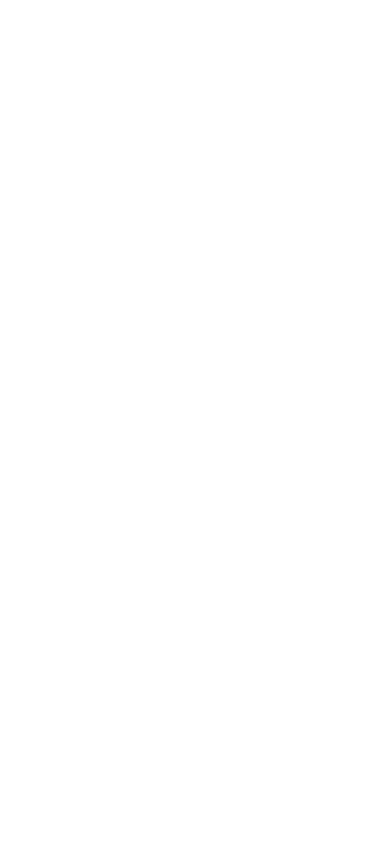
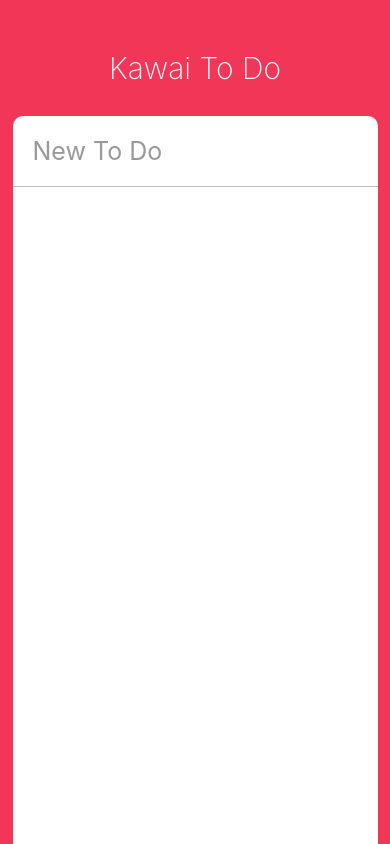
Before and after one commit to ohcmadah/kawai-todo, a React Native app: screen / in a window 390 px wide. Built offline with nearby package versions, Linux system fonts and the light colour scheme.

Commit message:
Saving To Dos

```diff
--- a/App.js
+++ b/App.js
@@ -11,6 +11,45 @@
 } from "react-native";
 import { AppLoading } from "expo";
 import ToDo from "./ToDo";
+import "react-native-get-random-values";
+import { v4 as uuidv4 } from "uuid";
+
+const seed = () => {
+  const one = Math.floor((Math.random() * 100) / 3.92);
+  const two = Math.floor((Math.random() * 100) / 3.92);
+  const three = Math.floor((Math.random() * 100) / 3.92);
+  const four = Math.floor((Math.random() * 100) / 3.92);
+  const five = Math.floor((Math.random() * 100) / 3.92);
+  const six = Math.floor((Math.random() * 100) / 3.92);
+  const seven = Math.floor((Math.random() * 100) / 3.92);
+  const eight = Math.floor((Math.random() * 100) / 3.92);
+  const nine = Math.floor((Math.random() * 100) / 3.92);
+  const ten = Math.floor((Math.random() * 100) / 3.92);
+  const eleven = Math.floor((Math.random() * 100) / 3.92);
+  const twelve = Math.floor((Math.random() * 100) / 3.92);
+  const thirteen = Math.floor((Math.random() * 100) / 3.92);
+  const fourteen = Math.floor((Math.random() * 100) / 3.92);
+  const fifteen = Math.floor((Math.random() * 100) / 3.92);
+  const sixteen = Math.floor((Math.random() * 100) / 3.92);
+  return [
+    one,
+    two,
+    three,
+    four,
+    five,
+    six,
+    seven,
+    eight,
+    nine,
+    ten,
+    eleven,
+    twelve,
+    thirteen,
+    fourteen,
+    fifteen,
+    sixteen,
+  ];
+};
 
 const { height, width } = Dimensions.get("window");
 
@@ -18,12 +57,13 @@
   state = {
     newToDo: "",
     loadedToDos: false,
+    toDos: {},
   };
   componentDidMount = () => {
     this._loadToDos();
   };
   render() {
-    const { newToDo, loadedToDos } = this.state;
+    const { newToDo, loadedToDos, toDos } = this.state;
     if (!loadedToDos) {
       return <AppLoading />;
     }
@@ -36,13 +76,16 @@
             style={styles.input}
             placeholder={"New To Do"}
             value={newToDo}
-            onChangeText={this._controlNewToDo}
+            onChangeText={this._controlNewTodo}
             placeholderTextColor={"#999"}
             returnKeyType={"done"}
             autoCorrect={false} //자동수정 방지
+            onSubmitEditing={this._addToDo}
           />
           <ScrollView contentContainerStyle={styles.toDos}>
-            <ToDo text={"Hello I'm a To Do"} />
+            {Object.values(toDos).map((toDo) => (
+              <ToDo key={toDo.id} {...toDo} deleteToDo={this._deleteToDo} />
+            ))}
           </ScrollView>
         </View>
       </View>
@@ -53,7 +96,47 @@
       newToDo: text,
     });
   };
-  _loadToDos = () => {};
+  _loadToDos = () => {
+    this.setState({
+      loadedToDos: true,
+    });
+  };
+  _addToDo = () => {
+    const { newToDo } = this.state;
+    if (newToDo !== "") {
+      this.setState((prevState) => {
+        const ID = uuidv4({ random: seed() });
+        const newToDoObject = {
+          [ID]: {
+            id: ID,
+            isCompleted: false,
+            text: newToDo,
+            createdAt: Date.now(),
+          },
+        };
+        const newState = {
+          ...prevState,
+          newToDo: "",
+          toDos: {
+            ...prevState.toDos,
+            ...newToDoObject,
+          },
+        };
+        return { ...newState };
+      });
+    }
+  };
+  _deleteToDo = (id) => {
+    this.setState((prevState) => {
+      const toDos = prevState.toDos;
+      delete toDos[id];
+      const newState = {
+        ...prevState,
+        ...toDos,
+      };
+      return { ...newState };
+    });
+  };
 }
 
 const styles = StyleSheet.create({
--- a/ToDo.js
+++ b/ToDo.js
@@ -7,18 +7,28 @@
   Dimensions,
   TextInput,
 } from "react-native";
+import PropTypes from "prop-types";
 
 const { width, height } = Dimensions.get("window");
 
 export default class ToDo extends React.Component {
-  state = {
-    isEditing: false,
-    isCompleted: false,
-    toDoValue: "",
+  constructor(props) {
+    super(props);
+    this.state = {
+      isEditing: false,
+      toDoValue: props.text,
+    };
+  }
+
+  static PropTypes = {
+    text: PropTypes.string.isRequired,
+    isCompleted: PropTypes.bool.isRequired,
+    deleteToDo: PropTypes.func.isRequired,
+    id: PropTypes.string.isRequired,
   };
   render() {
     const { isCompleted, isEditing, toDoValue } = this.state;
-    const { text } = this.props;
+    const { text, id, deleteToDo } = this.props;
     return (
       <View style={styles.container}>
         <View style={styles.column}>
@@ -69,7 +79,7 @@
                 <Text style={styles.actionText}>✏</Text>
               </View>
             </TouchableOpacity>
-            <TouchableOpacity>
+            <TouchableOpacity onPressOut={() => deleteToDo(id)}>
               <View style={styles.actionContainer}>
                 <Text style={styles.actionText}>❌</Text>
               </View>
@@ -87,10 +97,8 @@
     });
   };
   _startEditing = () => {
-    const { text } = this.props;
     this.setState({
       isEditing: true,
-      toDoValue: text,
     });
   };
   _finishEditing = () => {
--- a/package.json
+++ b/package.json
@@ -9,10 +9,14 @@
   },
   "dependencies": {
     "expo": "~37.0.3",
+    "nanoid": "^3.1.3",
+    "prop-types": "^15.7.2",
     "react": "~16.9.0",
     "react-dom": "~16.9.0",
     "react-native": "https://github.com/expo/react-native/archive/sdk-37.0.1.tar.gz",
-    "react-native-web": "~0.11.7"
+    "react-native-get-random-values": "^1.4.0",
+    "react-native-web": "~0.11.7",
+    "uuid": "^7.0.3"
   },
   "devDependencies": {
     "babel-preset-expo": "~8.1.0",
```
Also changed, not shown: 2 other files (tests, documents, lock files or other folders).
